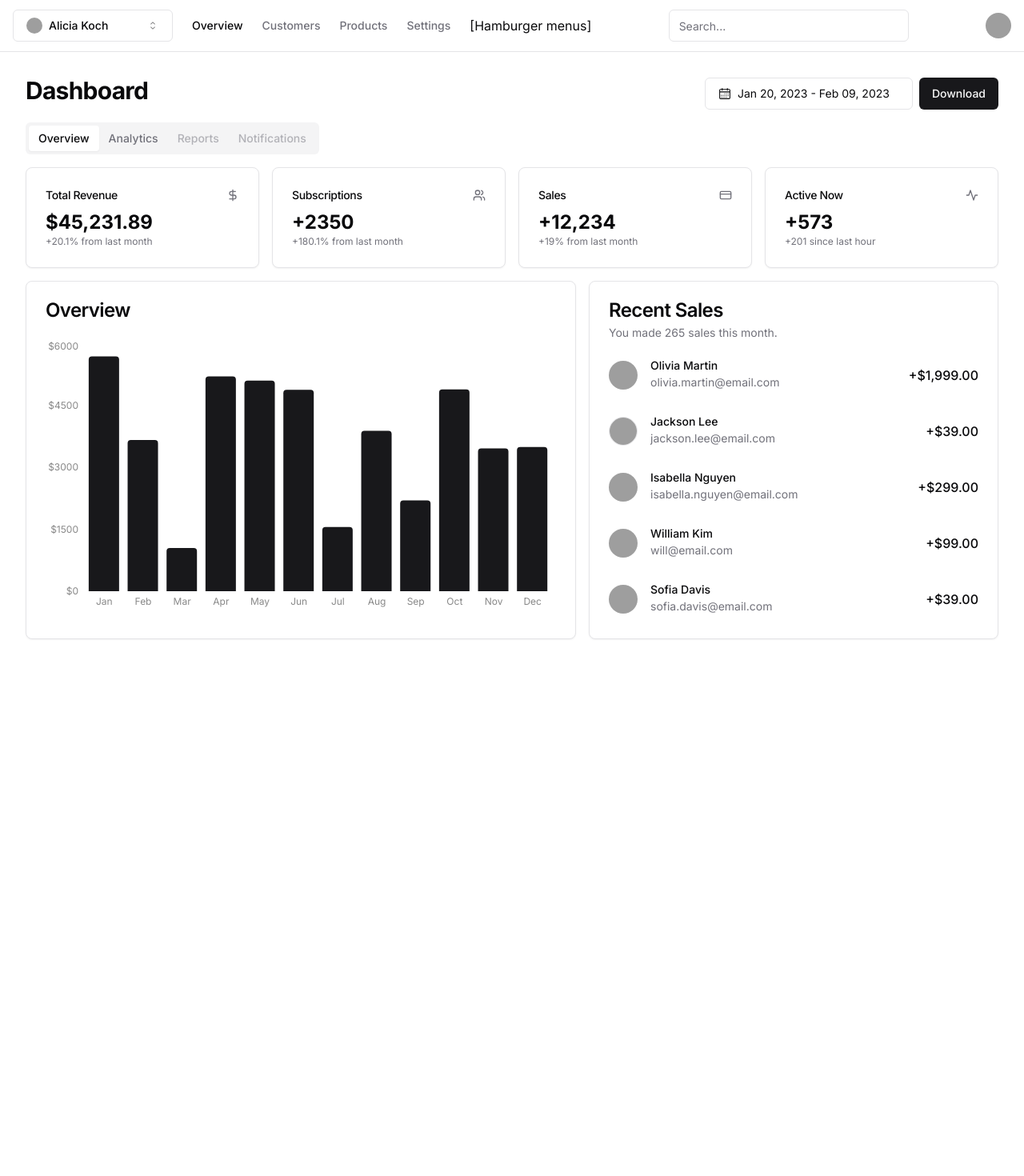
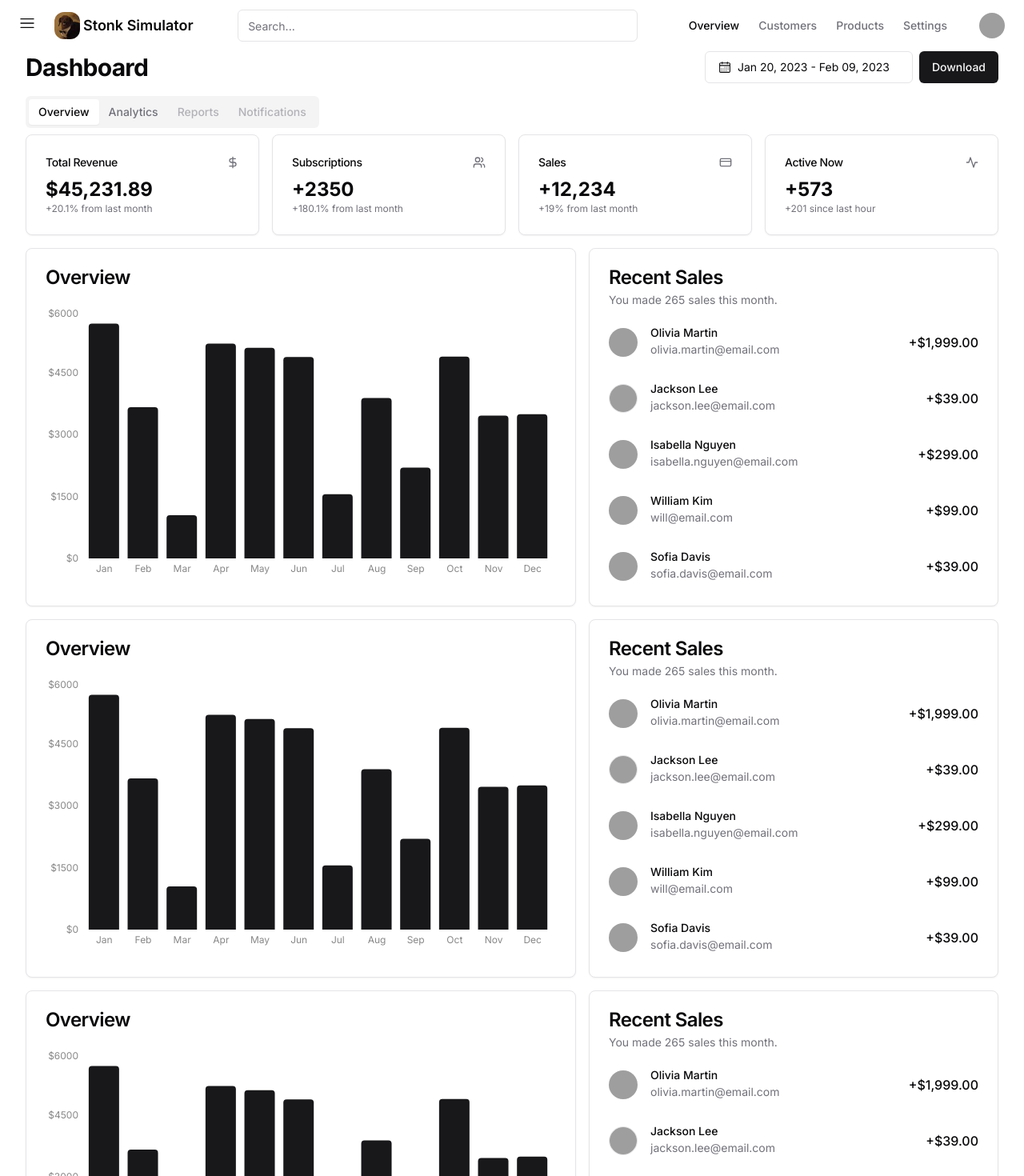
Before and after one commit to caoboyeehaw/wgmansion-project, a Next.js app in the folder WGMansion.UI/: page / in a window 1280 px wide. Shown: the top 1470 px of the page at 80% size. Before the commit the page ends 831 px from the top, so only its background shows below. Built offline with nearby package versions, Linux system fonts and the light colour scheme; grey boxes are pictures that could not be loaded.

Commit message:
huge frontend overhaul for adjustments

```diff
--- a/WGMansion.UI/app/page.tsx
+++ b/WGMansion.UI/app/page.tsx
@@ -3,6 +3,7 @@ import Link from "next/link";
 import { Metadata } from "next"
 
 import { Button } from "@/components/ui/button"
+import { HamburgerMenuIcon } from '@radix-ui/react-icons'
 
 import {
   Card,
@@ -61,15 +62,30 @@ export default function Home() {
         />
       </div>
       <div className="hidden flex-col md:flex">
-        <div className="border-b">
-        <div className="flex h-16 items-center px-4">
-          <TeamSwitcher />
+        <div className=""> {/*this was originally: <div className="border-b">*/}
+        <div className="flex h-16 items-center px-6 w-full top-0 bg-white/90 backdrop-blur-lg fixed z-50">
+          <div className ="mr-6 ">
 
-          <MainNav className="mx-6" />
-          <Sheet>
-          <SheetTrigger>[Hamburger menus]</SheetTrigger>
+            <Sheet >
+            <SheetTrigger>
+            <HamburgerMenuIcon className="w-5 h-5" />
+              </SheetTrigger>
               <SheetContent>
                 <SheetHeader>
+                  <div className="flex  items-center space-x-1">
+                    <HamburgerMenuIcon className="w-5 h-5" />
+                      <Image
+                        src="/concrete.jpg"
+                        width={32}
+                        height={32}
+                        alt="Logo"
+                        className="rounded-xl"
+                      />
+                      <div className = "mr-4 ml-1 text-lg font-semibold">
+                        Stonk Simulator
+                      </div>
+                  </div>
+
                   <SheetTitle>Sheet title lol?</SheetTitle>
                   <SheetDescription>
                     This is just a test sheet so i can put content here
@@ -77,24 +93,41 @@ export default function Home() {
                 </SheetHeader>
               </SheetContent>
             </Sheet>
+          </div>
+            <Image
+              src="/concrete.jpg"
+              width={32}
+              height={32}
+              alt="Logo"
+              className="rounded-xl"
+            />
+          <div className = "mr-4 ml-1 text-lg font-semibold">
+            Stonk Simulator
+          </div>
+          {/*<TeamSwitcher />*/}
+
           <div className="flex-1 flex justify-center">
             <Search />
           </div>
           <div className="ml-auto flex items-center space-x-4">
+          <MainNav className="mx-6" />
             <UserNav />
           </div>
         </div>
         </div>
-        <div className="flex-1 space-y-4 p-8 pt-6">
-          <div className="flex items-center justify-between space-y-2">
+
+        <div className="p-8 pt-16">
+        <div className="flex items-center justify-between mb-4">
           <h2 className="text-3xl font-bold tracking-tight">Dashboard</h2>
           <div className="flex items-center space-x-2">
             <CalendarDateRangePicker />
             <Button>Download</Button>
           </div>
         </div>
-          <Tabs defaultValue="overview" className="space-y-4">
+        <Tabs defaultValue="overview">
           <TabsList>
+            <div className="flex items-center justify-between space-y-2 my-16">
+            </div>
             <TabsTrigger value="overview">Overview</TabsTrigger>
             <TabsTrigger value="analytics" >
               Analytics
@@ -231,6 +264,175 @@ export default function Home() {
                   </CardContent>
                 </Card>
               </div>
+              <div className="grid gap-4 md:grid-cols-2 lg:grid-cols-7">
+                <Card className="col-span-4">
+                  <CardHeader>
+                    <CardTitle>Overview</CardTitle>
+                  </CardHeader>
+                  <CardContent className="pl-2">
+                    <Overview />
+                  </CardContent>
+                </Card>
+                <Card className="col-span-3">
+                  <CardHeader>
+                    <CardTitle>Recent Sales</CardTitle>
+                    <CardDescription>
+                      You made 265 sales this month.
+                    </CardDescription>
+                  </CardHeader>
+                  <CardContent>
+                    <RecentSales />
+                  </CardContent>
+                </Card>
+              </div>
+              <div className="grid gap-4 md:grid-cols-2 lg:grid-cols-7">
+                <Card className="col-span-4">
+                  <CardHeader>
+                    <CardTitle>Overview</CardTitle>
+                  </CardHeader>
+                  <CardContent className="pl-2">
+                    <Overview />
+                  </CardContent>
+                </Card>
+                <Card className="col-span-3">
+                  <CardHeader>
+                    <CardTitle>Recent Sales</CardTitle>
+                    <CardDescription>
+                      You made 265 sales this month.
+                    </CardDescription>
+                  </CardHeader>
+                  <CardContent>
+                    <RecentSales />
+                  </CardContent>
+                </Card>
+              </div>
+            </TabsContent>
+            <TabsContent value="analytics" className="space-y-4">
+              <div className="grid gap-4 md:grid-cols-2 lg:grid-cols-4">
+                <Card>
+                  <CardHeader className="flex flex-row items-center justify-between space-y-0 pb-2">
+                    <CardTitle className="text-sm font-medium">
+                      Total Revenue
+                    </CardTitle>
+                    <svg
+                      xmlns="http://www.w3.org/2000/svg"
+                      viewBox="0 0 24 24"
+                      fill="none"
+                      stroke="currentColor"
+                      strokeLinecap="round"
+                      strokeLinejoin="round"
+                      strokeWidth="2"
+                      className="h-4 w-4 text-muted-foreground"
+                    >
+                      <path d="M12 2v20M17 5H9.5a3.5 3.5 0 0 0 0 7h5a3.5 3.5 0 0 1 0 7H6" />
+                    </svg>
+                  </CardHeader>
+                  <CardContent>
+                    <div className="text-2xl font-bold">$45,231.89</div>
+                    <p className="text-xs text-muted-foreground">
+                      +20.1% from last month
+                    </p>
+                  </CardContent>
+                </Card>
+                <Card>
+                  <CardHeader className="flex flex-row items-center justify-between space-y-0 pb-2">
+                    <CardTitle className="text-sm font-medium">
+                      Subscriptions
+                    </CardTitle>
+                    <svg
+                      xmlns="http://www.w3.org/2000/svg"
+                      viewBox="0 0 24 24"
+                      fill="none"
+                      stroke="currentColor"
+                      strokeLinecap="round"
+                      strokeLinejoin="round"
+                      strokeWidth="2"
+                      className="h-4 w-4 text-muted-foreground"
+                    >
+                      <path d="M16 21v-2a4 4 0 0 0-4-4H6a4 4 0 0 0-4 4v2" />
+                      <circle cx="9" cy="7" r="4" />
+                      <path d="M22 21v-2a4 4 0 0 0-3-3.87M16 3.13a4 4 0 0 1 0 7.75" />
+                    </svg>
+                  </CardHeader>
+                  <CardContent>
+                    <div className="text-2xl font-bold">+2350</div>
+                    <p className="text-xs text-muted-foreground">
+                      +180.1% from last month
+                    </p>
+                  </CardContent>
+                </Card>
+                <Card>
+                  <CardHeader className="flex flex-row items-center justify-between space-y-0 pb-2">
+                    <CardTitle className="text-sm font-medium">Sales</CardTitle>
+                    <svg
+                      xmlns="http://www.w3.org/2000/svg"
+                      viewBox="0 0 24 24"
+                      fill="none"
+                      stroke="currentColor"
+                      strokeLinecap="round"
+                      strokeLinejoin="round"
+                      strokeWidth="2"
+                      className="h-4 w-4 text-muted-foreground"
+                    >
+                      <rect width="20" height="14" x="2" y="5" rx="2" />
+                      <path d="M2 10h20" />
+                    </svg>
+                  </CardHeader>
+                  <CardContent>
+                    <div className="text-2xl font-bold">+12,234</div>
+                    <p className="text-xs text-muted-foreground">
+                      +19% from last month
+                    </p>
+                  </CardContent>
+                </Card>
+                <Card>
+                  <CardHeader className="flex flex-row items-center justify-between space-y-0 pb-2">
+                    <CardTitle className="text-sm font-medium">
+                      Active Now
+                    </CardTitle>
+                    <svg
+                      xmlns="http://www.w3.org/2000/svg"
+                      viewBox="0 0 24 24"
+                      fill="none"
+                      stroke="currentColor"
+                      strokeLinecap="round"
+                      strokeLinejoin="round"
+                      strokeWidth="2"
+                      className="h-4 w-4 text-muted-foreground"
+                    >
+                      <path d="M22 12h-4l-3 9L9 3l-3 9H2" />
+                    </svg>
+                  </CardHeader>
+                  <CardContent>
+                    <div className="text-2xl font-bold">+573</div>
+                    <p className="text-xs text-muted-foreground">
+                      +201 since last hour
+                    </p>
+                  </CardContent>
+                </Card>
+              </div>
+              <div className="grid gap-4 md:grid-cols-2 lg:grid-cols-7">
+                <Card className="col-span-4">
+                  <CardHeader>
+                    <CardTitle>Overview</CardTitle>
+                  </CardHeader>
+                  <CardContent className="pl-2">
+                    <Overview />
+                  </CardContent>
+                </Card>
+                <Card className="col-span-3">
+                  <CardHeader>
+                    <CardTitle>Recent Sales</CardTitle>
+                    <CardDescription>
+                      You made 265 sales this month.
+                    </CardDescription>
+                  </CardHeader>
+                  <CardContent>
+                    <RecentSales />
+                  </CardContent>
+                </Card>
+              </div>
+
             </TabsContent>
           </Tabs>
         </div>
--- a/WGMansion.UI/components/search.tsx
+++ b/WGMansion.UI/components/search.tsx
@@ -6,7 +6,7 @@ export function Search() {
       <Input
         type="search"
         placeholder="Search..."
-        className="md:w-[100px] lg:w-[300px]"
+        className="md:w-[100px] lg:w-[500px]"
       />
     </div>
   )
--- a/WGMansion.UI/components/ui/sheet.tsx
+++ b/WGMansion.UI/components/ui/sheet.tsx
@@ -31,7 +31,7 @@ const SheetOverlay = React.forwardRef<
 SheetOverlay.displayName = SheetPrimitive.Overlay.displayName
 
 const sheetVariants = cva(
-  "fixed z-50 gap-4 bg-background p-6 shadow-lg transition ease-in-out data-[state=open]:animate-in data-[state=closed]:animate-out data-[state=closed]:duration-300 data-[state=open]:duration-500",
+  "fixed z-50 gap-4 bg-background p-6 shadow-lg transition ease-in-out data-[state=open]:animate-in data-[state=closed]:animate-out data-[state=closed]:duration-200 data-[state=open]:duration-200",
   {
     variants: {
       side: {
--- a/WGMansion.UI/components/user-nav.tsx
+++ b/WGMansion.UI/components/user-nav.tsx
@@ -15,14 +15,7 @@ import {
     DropdownMenuTrigger,
   } from "@/components/ui/dropdown-menu"
 
-  import {
-    Sheet,
-    SheetContent,
-    SheetDescription,
-    SheetHeader,
-    SheetTitle,
-    SheetTrigger,
-  } from "@/components/ui/sheet"
+
 
   export function UserNav() {
     return (
@@ -40,7 +33,7 @@ import {
             <div className="flex flex-col space-y-1">
               <p className="text-sm font-medium leading-none">shadcn</p>
               <p className="text-xs leading-none text-muted-foreground">
-                m@example.com
+                user@example.com
               </p>
             </div>
           </DropdownMenuLabel>
@@ -48,22 +41,26 @@ import {
           <DropdownMenuGroup>
             <DropdownMenuItem>
               Profile
-              <DropdownMenuShortcut>⇧⌘P</DropdownMenuShortcut>
+              <DropdownMenuShortcut></DropdownMenuShortcut>
             </DropdownMenuItem>
             <DropdownMenuItem>
               Billing
-              <DropdownMenuShortcut>⌘B</DropdownMenuShortcut>
+              <DropdownMenuShortcut></DropdownMenuShortcut>
             </DropdownMenuItem>
             <DropdownMenuItem>
               Settings
-              <DropdownMenuShortcut>⌘S</DropdownMenuShortcut>
+              <DropdownMenuShortcut></DropdownMenuShortcut>
+            </DropdownMenuItem>
+            <DropdownMenuItem>
+              Themes
+              <DropdownMenuShortcut></DropdownMenuShortcut>
             </DropdownMenuItem>
             <DropdownMenuItem>New Team</DropdownMenuItem>
           </DropdownMenuGroup>
           <DropdownMenuSeparator />
           <DropdownMenuItem>
             Log out
-            <DropdownMenuShortcut>⇧⌘Q</DropdownMenuShortcut>
+            <DropdownMenuShortcut></DropdownMenuShortcut>
           </DropdownMenuItem>
         </DropdownMenuContent>
       </DropdownMenu>
--- a/WGMansion.UI/package.json
+++ b/WGMansion.UI/package.json
@@ -19,6 +19,7 @@
     "@radix-ui/react-select": "^2.0.0",
     "@radix-ui/react-slot": "^1.0.2",
     "@radix-ui/react-tabs": "^1.0.4",
+    "@radix-ui/themes": "^3.0.1",
     "class-variance-authority": "^0.7.0",
     "clsx": "^2.1.0",
     "cmdk": "^1.0.0",
```
Also changed, not shown: 2 other files (tests, documents, lock files or other folders). Lines whose indentation alone changed are shown as unchanged.
